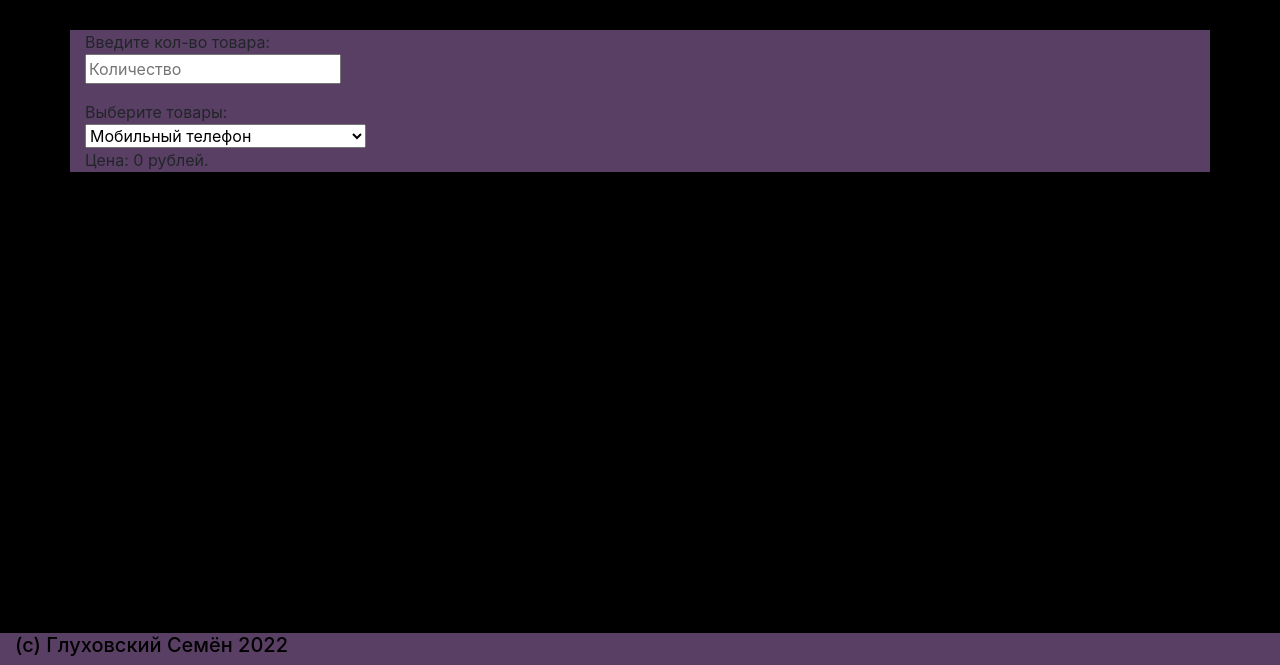
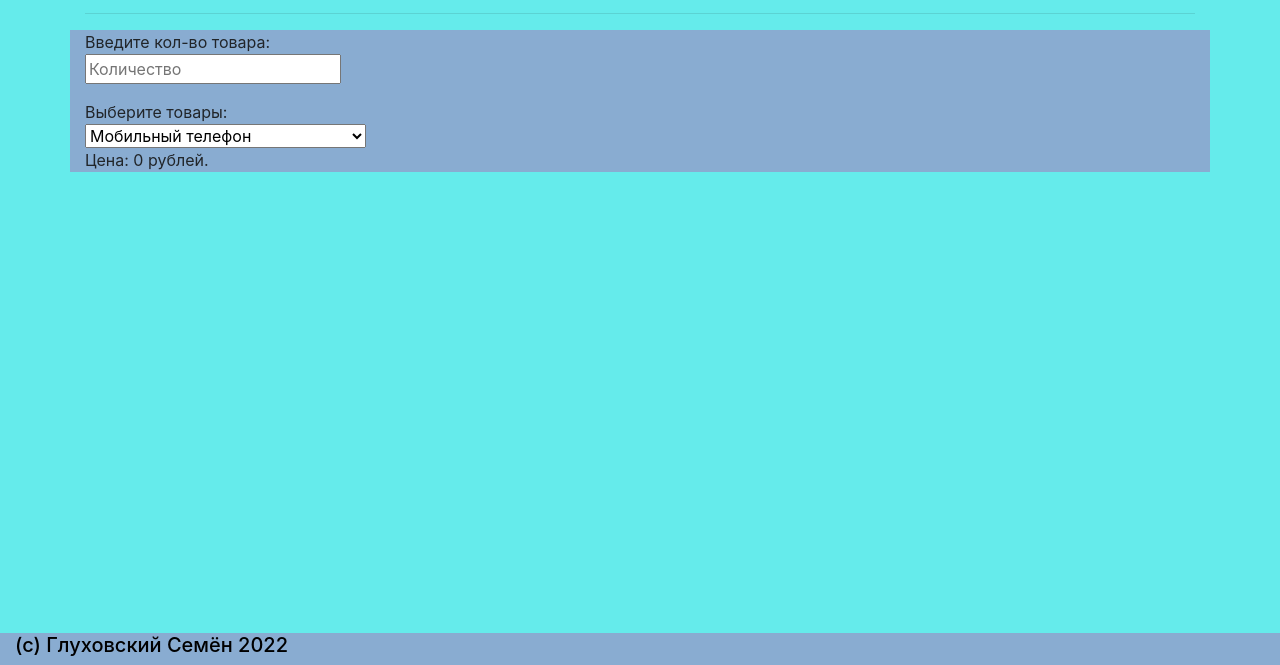
Before and after one commit to semenglu/web6, a plain HTML site: page index.html in a window 1280 px wide. Shown: the part 135-800 px from the top of the page. Drawn offline with nearby package versions, Linux system fonts and the light colour scheme.

Commit message:
Update style.css

```diff
--- a/style.css
+++ b/style.css
@@ -1,6 +1,6 @@
 html,
 body {
-  background-color: #000000;
+  background-color: #65ebeb;
   height: 100%;
   display: flex;
   flex-direction: column;
```
